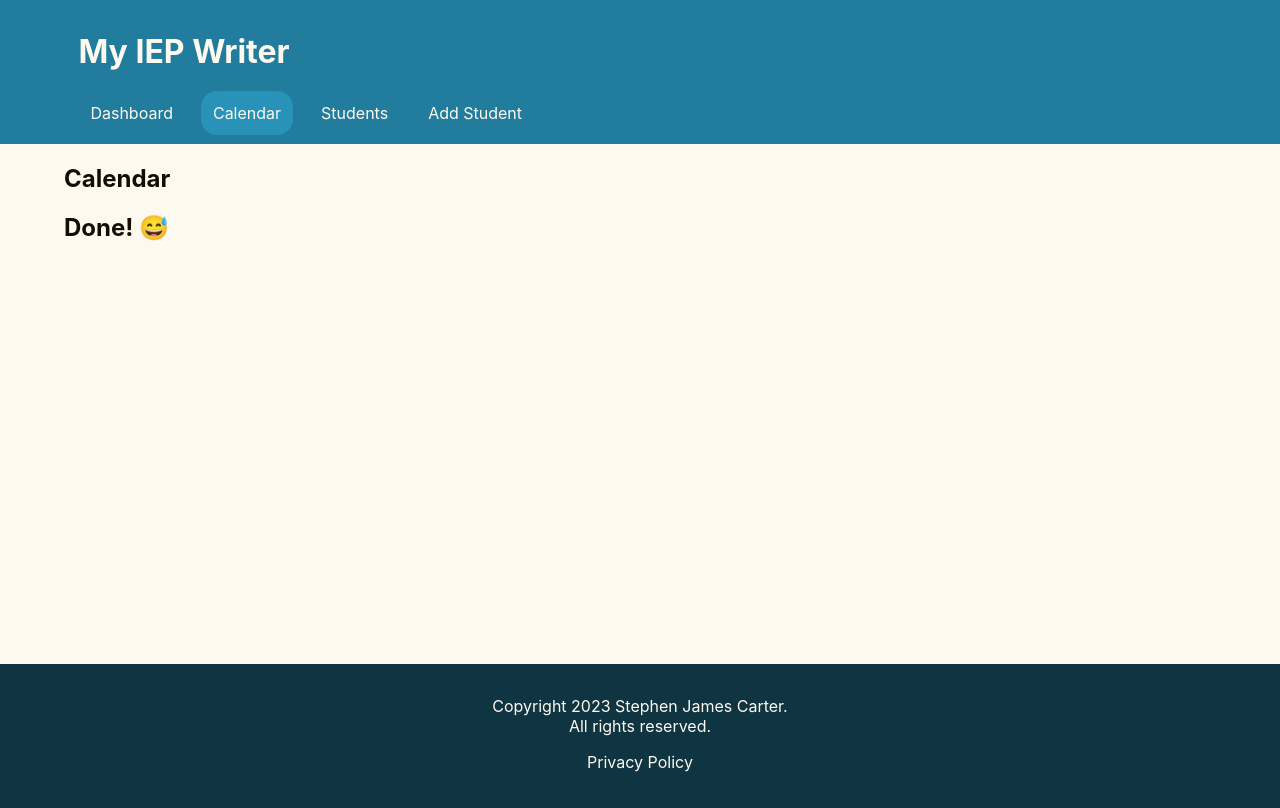
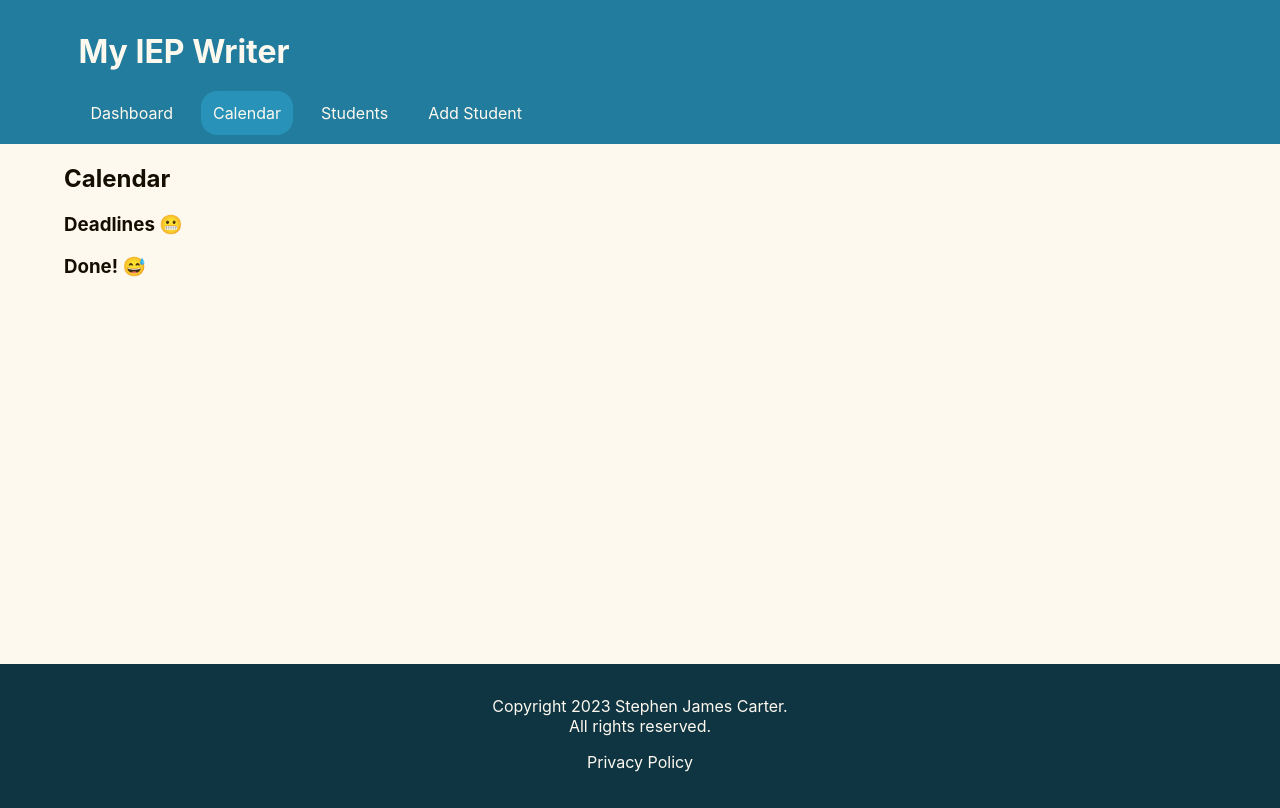
Before and after one commit to sjamescarter/my-iep-writer, a React (Create React App) app: page /calendar in a window 1280 px wide. Built offline with nearby package versions, Linux system fonts and the light colour scheme; no server answers.

Commit message:
refactor

```diff
--- a/src/components/App.js
+++ b/src/components/App.js
@@ -71,6 +71,7 @@ function App() {
           </Route>
           <Route path="/calendar">
             <Calendar
+              heading="Calendar"
               dueDates={ascendingDates}
               studentList={studentList}
               setDueDates={setDueDates}
--- a/src/components/Calendar.js
+++ b/src/components/Calendar.js
@@ -2,15 +2,16 @@ import React from "react";
 import DatesList from "./DatesList";
 import { sortDates } from "./sort";
 
-function Calendar({ dueDates, studentList, setDueDates }) {
+function Calendar({ heading, dueDates, studentList, setDueDates }) {
     const incompleteDates = [...dueDates].filter(date => date.completed === false);
     const completeDates = sortDates([...dueDates].filter(date => date.completed === true), [...studentList])
 
     return (
         <div>
-            <h2>Calendar</h2>
+            <h2>{heading}</h2>
+            <h3>Deadlines 😬</h3>
             <DatesList dueDates={incompleteDates} studentList={studentList} setDueDates={setDueDates} />
-            <h2>Done! 😅</h2>
+            <h3>Done! 😅</h3>
             <DatesList dueDates={completeDates} studentList={studentList} setDueDates={setDueDates} />
         </div>
     );
--- a/src/components/Student.js
+++ b/src/components/Student.js
@@ -1,6 +1,7 @@
 import React from "react";
 import { useParams } from "react-router-dom";
 import Button from "./Button";
+import Calendar from "./Calendar";
 import DateCard from "./DateCard";
 
 function Student({ studentList, onDelete, dueDates, setDueDates }) {
@@ -10,10 +11,12 @@ function Student({ studentList, onDelete, dueDates, setDueDates }) {
 
     return (
         <div>
-            <h3>{student.firstName} {student.lastName}</h3>
-            {studentDates.map(date => {
-                return <DateCard key={date.id} date={date} student={student} setDueDates={setDueDates} />
-            })}
+            <Calendar
+                heading={student.firstName + " " + student.lastName}
+                dueDates={studentDates}
+                studentList={[student]}
+                setDueDates={setDueDates}
+            />
             <br></br>
             <Button onClick={() => onDelete(student.id)} style={{ margin: "0 0 2em 0" }}>Delete</Button>
         </div>
```
